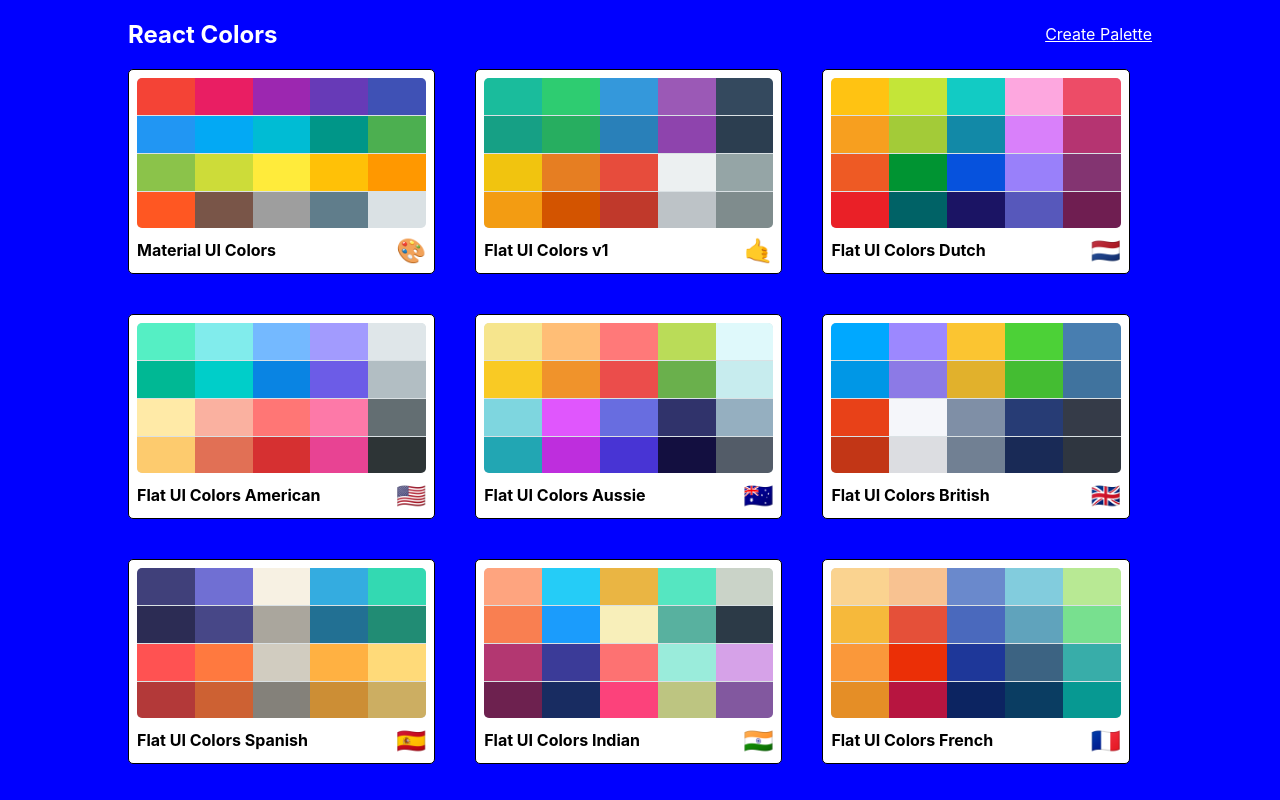
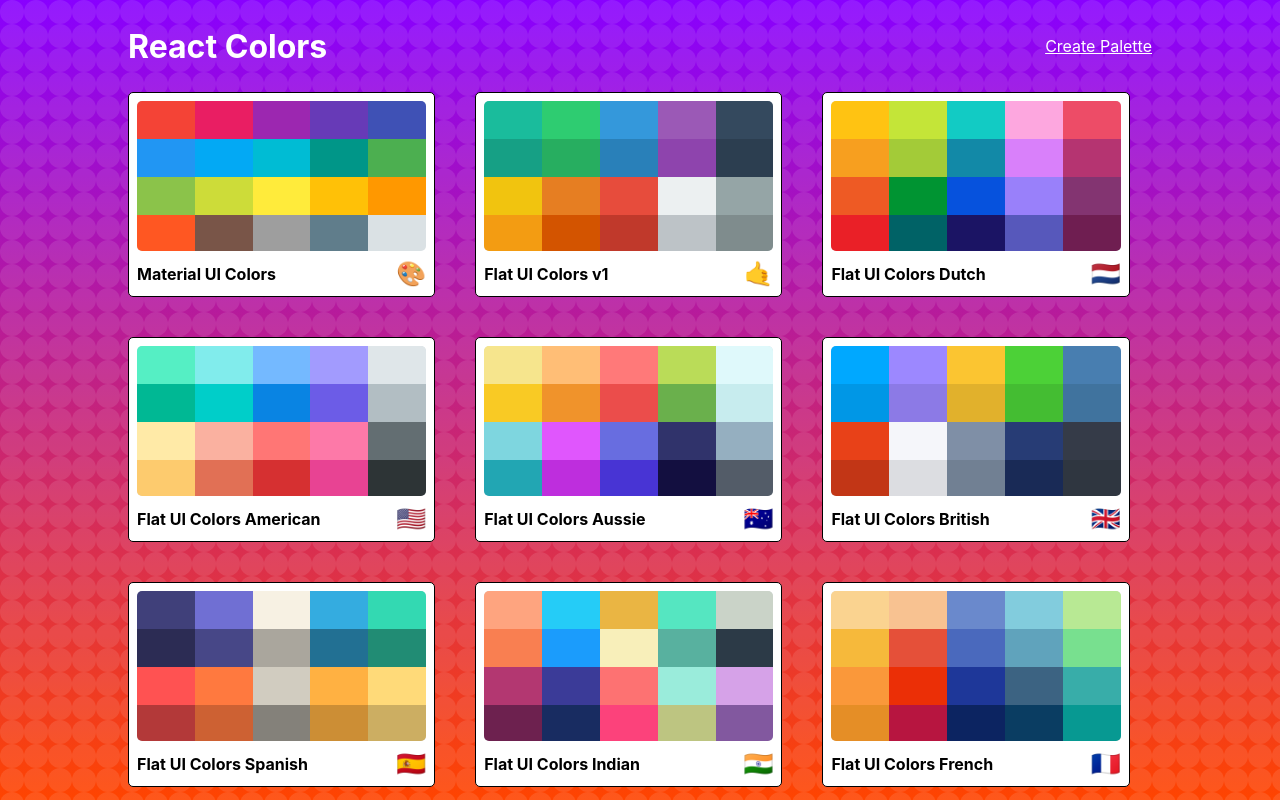
Before and after one commit to mm1544/React-Colors-App, a React (Create React App) app: page / in a window 1280 px wide. Built offline with nearby package versions, Linux system fonts and the light colour scheme.

Commit message:
Add background svg to PaletteList

```diff
--- a/src/PaletteList.js
+++ b/src/PaletteList.js
@@ -18,7 +18,7 @@
             <div className={classes.root}>
                 <div className={classes.container}>
                     <nav className={classes.nav}>
-                        <h1>React Colors</h1>
+                        <h1 className={classes.heading}>React Colors</h1>
                         <Link to='/palette/new'>Create Palette</Link>
                     </nav>
                     <div className={classes.palettes}>
--- a/src/styles/PaletteListStyles.js
+++ b/src/styles/PaletteListStyles.js
@@ -1,12 +1,20 @@
 import sizes from './sizes';
+import bg from "./bg.svg";
 
 export default {
     root: {
-        backgroundColor: "blue",
         height: "100vh", // !!! 100% would not cover all screen, because "root" is wraped in another component
         display: "flex",
         alignItems: "flex-start",
-        justifyContent: "center"
+        justifyContent: "center",
+        /*background by SVGBackgrounds.com */
+        backgroundColor: "#ffffff",
+        backgroundImage: `url(${bg})`,
+        // fixing palettes overfloving a root div
+        overflow: "scroll"
+    },
+    heading: {
+        fontSize: "2rem"
     },
     container: {
         width: "50%", //% of its parent
@@ -46,7 +54,7 @@
         [sizes.down("xs")]: {
             // one palette 0n each row
             gridTemplateColumns: "repeat(1, 100%)",
-            gridGap: "1rem",
+            gridGap: "1.4rem",
         }
 
     }
```
Also changed, not shown: src/styles/bg.svg (added).
